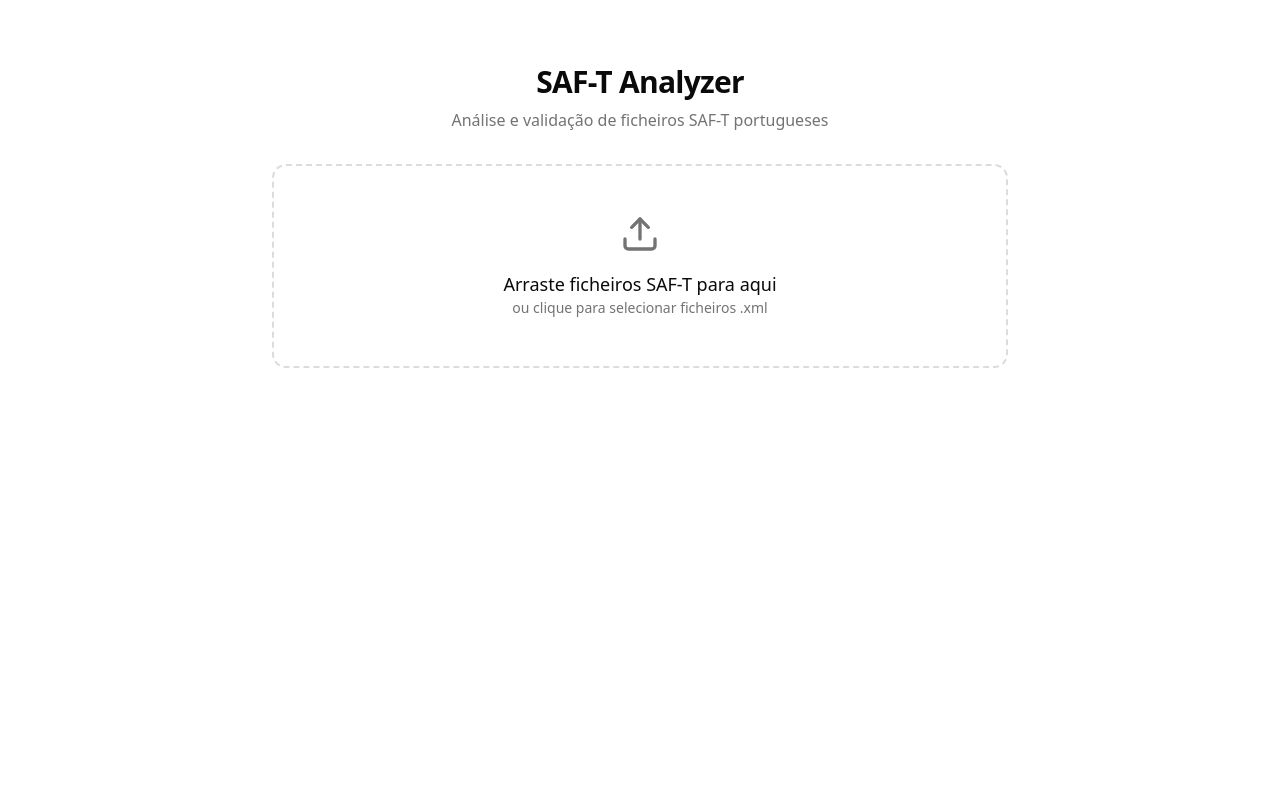
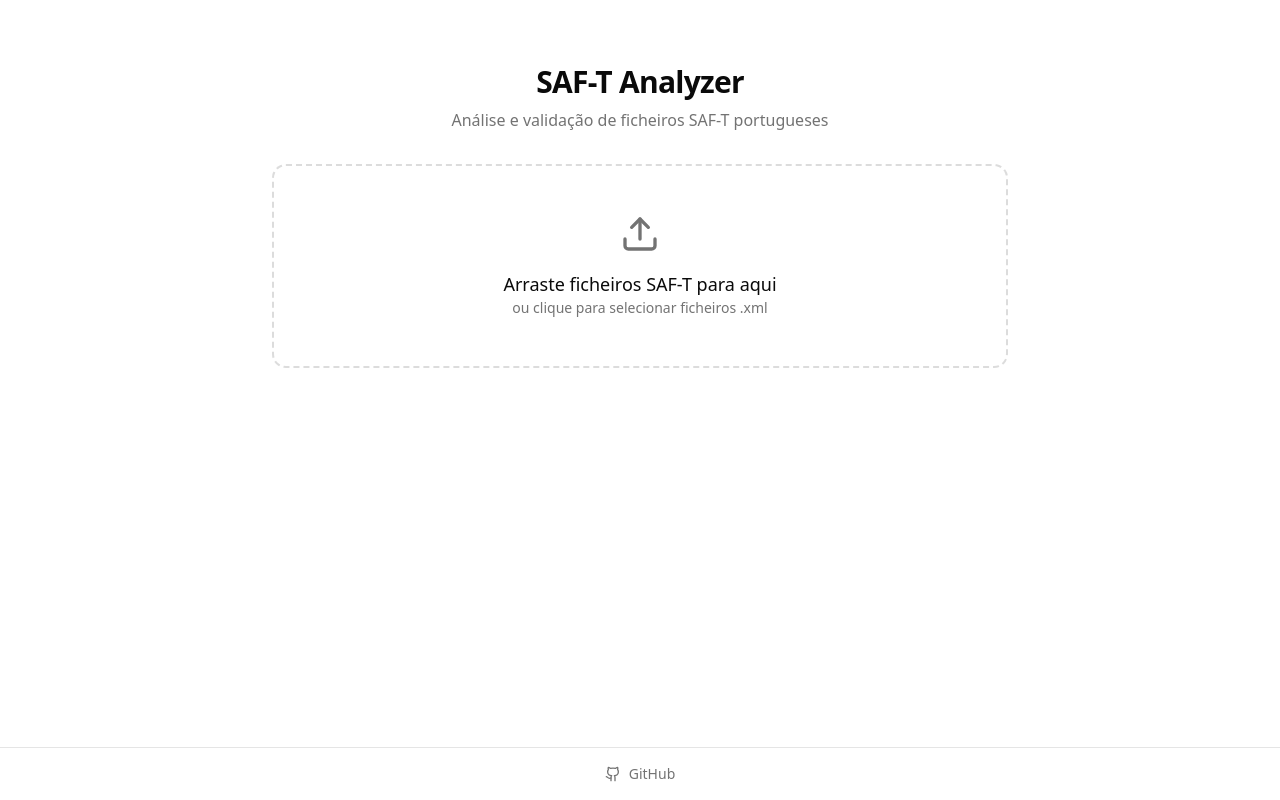
Before and after one commit to sogeservi/saft-analyzer, a Next.js app: page / in a window 1280 px wide. Built offline with nearby package versions, Linux system fonts and the light colour scheme.

Commit message:
ui: compact dashboard header and add GitHub footer

```diff
--- a/src/app/layout.tsx
+++ b/src/app/layout.tsx
@@ -1,6 +1,7 @@
 import type { Metadata } from "next";
 import { Geist, Geist_Mono } from "next/font/google";
 import { Providers } from "@/components/providers";
+import { Github } from "lucide-react";
 import "./globals.css";
 
 const geistSans = Geist({
@@ -28,7 +29,25 @@ export default function RootLayout({
       <body
         className={`${geistSans.variable} ${geistMono.variable} antialiased`}
       >
-        <Providers>{children}</Providers>
+        <Providers>
+          <div className="flex min-h-screen flex-col">
+            <div className="flex-1">{children}</div>
+            <footer className="border-t bg-background px-4 py-4 text-sm text-muted-foreground">
+              <div className="mx-auto flex max-w-screen-2xl justify-center">
+                <a
+                  href="https://github.com/sogeservi/saft-analyzer"
+                  target="_blank"
+                  rel="noreferrer"
+                  aria-label="Repositório do SAF-T Analyzer no GitHub (abre num novo separador)"
+                  className="inline-flex items-center gap-2 rounded-sm transition-colors hover:text-foreground focus-visible:outline-none focus-visible:ring-2 focus-visible:ring-ring focus-visible:ring-offset-2"
+                >
+                  <Github className="size-4" aria-hidden="true" />
+                  <span>GitHub</span>
+                </a>
+              </div>
+            </footer>
+          </div>
+        </Providers>
       </body>
     </html>
   );
--- a/src/components/dashboard/dashboard-view.tsx
+++ b/src/components/dashboard/dashboard-view.tsx
@@ -65,12 +65,12 @@ export function DashboardView({
 
   return (
     <div className="mx-auto max-w-screen-2xl space-y-6">
-      <section className="relative isolate overflow-hidden rounded-2xl border bg-gradient-to-br from-slate-950 via-slate-900 to-indigo-950 px-6 py-7 text-white shadow-lg sm:px-8">
+      <section className="relative isolate overflow-hidden rounded-2xl border bg-gradient-to-br from-slate-950 via-slate-900 to-indigo-950 px-5 py-5 text-white shadow-lg sm:px-6">
         <div aria-hidden="true" className="pointer-events-none absolute -right-8 -top-16 -z-10 size-72 rounded-full border-[28px] border-white/5" />
         <div aria-hidden="true" className="pointer-events-none absolute -bottom-36 right-32 -z-10 size-72 rounded-full border border-cyan-300/15" />
-        <div className="flex flex-col gap-6 md:flex-row md:items-center md:justify-between">
+        <div className="flex flex-col gap-4 md:flex-row md:items-center md:justify-between">
           <div className="min-w-0">
-            <div className="mb-3 flex flex-wrap items-center gap-2">
+            <div className="mb-2 flex flex-wrap items-center gap-2">
               <Badge
                 className={
                   result.saftType === "complete"
@@ -93,10 +93,10 @@ export function DashboardView({
                 App {APP_BUILD_INFO.version} · {APP_BUILD_INFO.date}
               </span>
             </div>
-            <h2 className="truncate text-2xl font-semibold tracking-tight sm:text-3xl">
+            <h2 className="truncate text-2xl font-semibold tracking-tight sm:text-2xl">
               {result.header.companyName}
             </h2>
-            <div className="mt-3 flex flex-wrap gap-x-5 gap-y-2 text-sm text-slate-300">
+            <div className="mt-2 flex flex-wrap gap-x-4 gap-y-1.5 text-sm text-slate-300">
               <span className="inline-flex items-center gap-1.5">
                 <Building2 className="size-4 text-cyan-300" />
                 NIF {result.header.taxRegistrationNumber}
@@ -108,7 +108,7 @@ export function DashboardView({
               <span>Analisado em {formatDuration(result.duration)}</span>
             </div>
             {companyDetails.length > 0 && (
-              <div className="mt-3 flex flex-wrap gap-x-5 gap-y-1.5 text-xs text-slate-300">
+              <div className="mt-2 flex flex-wrap gap-x-4 gap-y-1 text-xs text-slate-300">
                 {companyDetails.map(({ label, icon: Icon }) => (
                   <span
                     key={label}
@@ -121,7 +121,7 @@ export function DashboardView({
               </div>
             )}
             {exporterDetails.length > 0 && (
-              <div className="mt-2 flex flex-wrap gap-x-5 gap-y-1.5 text-xs text-slate-300">
+              <div className="mt-1 flex flex-wrap gap-x-4 gap-y-1 text-xs text-slate-300">
                 {exporterDetails.map(({ label, prefix, icon: Icon }) => (
                   <span
                     key={`${prefix}-${label}`}
@@ -134,7 +134,7 @@ export function DashboardView({
               </div>
             )}
             {result.saftType === "partial" && (
-              <p className="mt-4 max-w-2xl text-sm text-rose-100">
+              <p className="mt-3 max-w-2xl text-sm text-rose-100">
                 Este ficheiro não inclui a lista de produtos ou a tabela de
                 impostos. Exporte um SAF-T completo para validar os restantes
                 dados.
```
